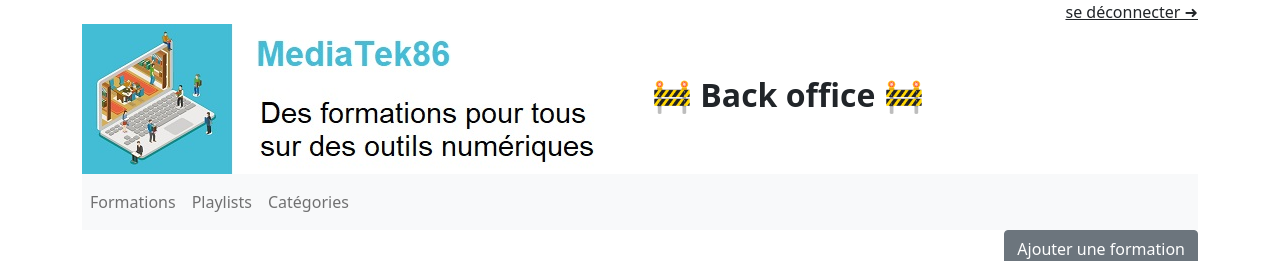
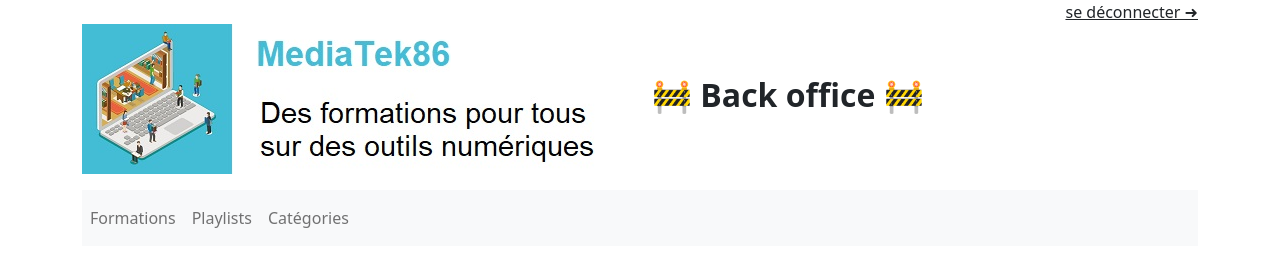
Before and after one commit to Lubi2003/MediaTek86, a Symfony app: template templates/pages/admin/formations.html.twig in a window 1280 px wide; the page is wider, and only the part inside the window is pictured. Shown: the top 261 px of that part. Run offline with Twig, Linux system fonts and the light colour scheme; the template is opened without the code that fills it: most values are stand-ins (such as "Sample title", 1, 10 or a date in 2020); some libraries are stand-ins or nearby versions.

Commit message:
ajustement formation + base

```diff
--- a/templates/baseadmin.html.twig
+++ b/templates/baseadmin.html.twig
@@ -6,7 +6,7 @@
     <div class="container">
 
         <div class="text-end">
-            <a href="{{ path('logout') }}" class="link-dark">se déconnecter ➜</a>
+            <a href="{{ path('logout') }}" class="link-dark btn-s">se déconnecter ➜</a>
         </div>
         <!-- titre -->
         <div class="row">
@@ -18,8 +18,8 @@
             </div>
         </div>
         <!-- menu -->
-        <nav class="navbar navbar-expand-lg navbar-light bg-light">
-            <div class="collapse navbar-collapse" id="navbarSupportedContent">
+        <nav class="navbar navbar-expand-lg navbar-light bg-light mt-3">
+            <div class="collapse navbar-collapse " id="navbarSupportedContent">
                 <ul class="navbar-nav mr-auto">
                     <li class="nav-item">
                         <a class="nav-link" href="{{ path('admin.formations')}}">Formations</a>
--- a/templates/basefront.html.twig
+++ b/templates/basefront.html.twig
@@ -9,7 +9,7 @@
             <img src="{{ app.request.getBasePath()~'/banniere.jpg' }}" alt="img banniere" >
         </div>
         <!-- menu -->
-        <nav class="navbar navbar-expand-lg navbar-light bg-light">
+        <nav class="navbar navbar-expand-lg navbar-light bg-light mt-3">
             <div class="collapse navbar-collapse" id="navbarSupportedContent">
                 <ul class="navbar-nav mr-auto">
                     <li class="nav-item">
--- a/templates/pages/admin/formations.html.twig
+++ b/templates/pages/admin/formations.html.twig
@@ -10,7 +10,7 @@
             {{ message }}
         </div>
     {% endfor %}
-    <p class="text-end">
+    <p class="text-end mt-3">
         <a href="{{ path('admin.formation.ajout') }}" class="btn btn-secondary">
             Ajouter une formation
         </a>
@@ -77,7 +77,7 @@
             {% for formation in formations %}
                 <tr class="align-middle">
                     <td>
-                        <h5 class="text-warning">
+                        <h5 class="text-primary">
                             {{ formation.title }}
                         </h5>
                     </td>
--- a/templates/pages/formation.html.twig
+++ b/templates/pages/formation.html.twig
@@ -19,7 +19,7 @@
         </div>
         <div class="col">
             {{ formation.publishedatstring }}
-            <h4 class="text-info mt-5">{{ formation.title }}</h4>
+            <h4 class="text-info mt-5 ">{{ formation.title }}</h4>
             <strong>playlist : </strong>{{ formation.playlist }}<br />
             <strong>catégories : </strong>
                 {% for categorie in formation.categories %}
```
